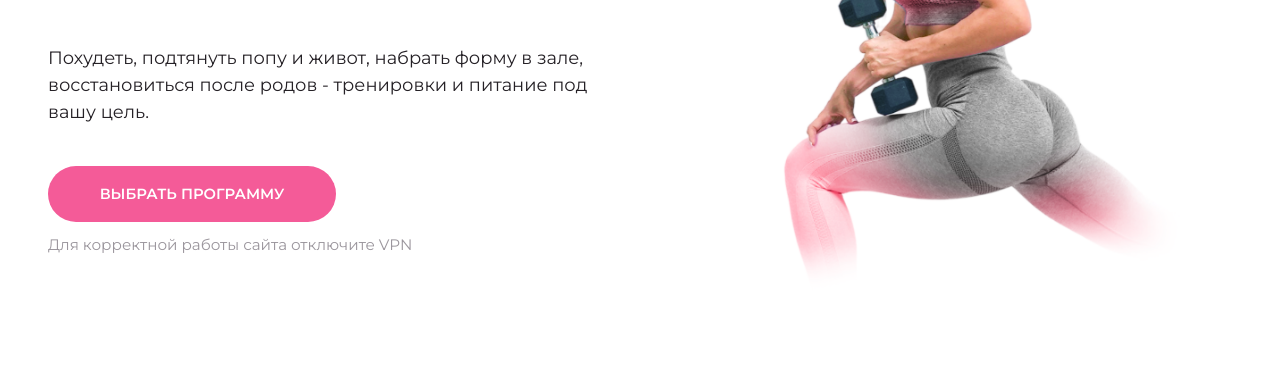
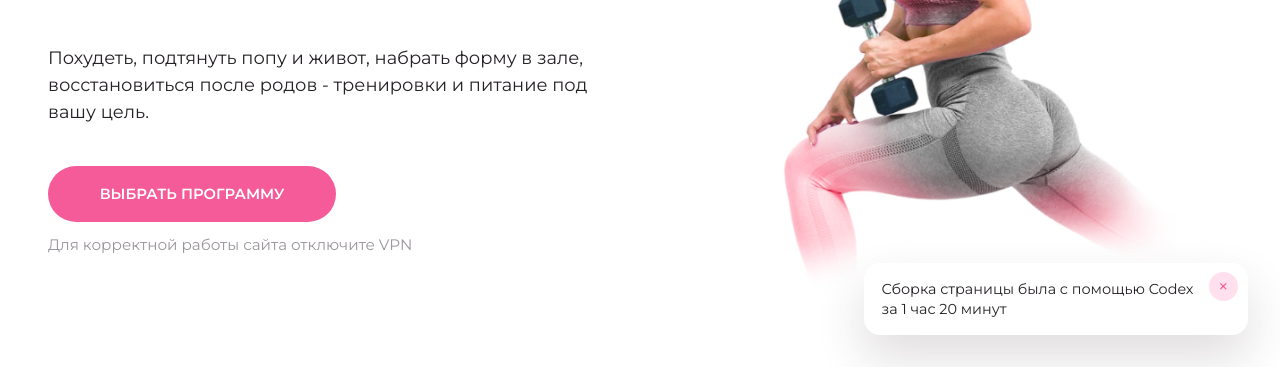
Before and after one commit to Mysnikan/usmanova-landing, a plain HTML site: page index.html in a window 1280 px wide. Shown: the part 433-800 px from the top of the page. Drawn offline with Linux system fonts and the light colour scheme.

Commit message:
Add Codex build popup

```diff
--- a/index.html
+++ b/index.html
@@ -268,6 +268,13 @@
       </div>
     </footer>
 
+    <div class="build-popup" data-build-popup hidden>
+      <div class="build-popup__content" role="status" aria-live="polite">
+        <p>Сборка страницы была с помощью Codex за 1 час 20 минут</p>
+        <button class="build-popup__close" type="button" aria-label="Закрыть" data-build-popup-close>×</button>
+      </div>
+    </div>
+
     <script src="script.js"></script>
   </body>
 </html>
--- a/script.js
+++ b/script.js
@@ -100,6 +100,22 @@ if (motionAllowed) {
   });
 }
 
+const buildPopup = document.querySelector('[data-build-popup]');
+const buildPopupClose = document.querySelector('[data-build-popup-close]');
+
+if (buildPopup && buildPopupClose) {
+  buildPopup.hidden = false;
+
+  const closeBuildPopup = () => {
+    buildPopup.classList.add('is-closing');
+    window.setTimeout(() => {
+      buildPopup.hidden = true;
+    }, 220);
+  };
+
+  buildPopupClose.addEventListener('click', closeBuildPopup);
+}
+
 document.querySelectorAll('.faq-item__button').forEach((button) => {
   button.addEventListener('click', () => {
     const item = button.closest('.faq-item');
--- a/styles.css
+++ b/styles.css
@@ -452,6 +452,72 @@ a {
   box-shadow: 0 0.6rem 1.5rem rgba(63, 43, 55, 0.08);
 }
 
+.build-popup {
+  position: fixed;
+  right: clamp(1rem, 3vw, 2rem);
+  bottom: clamp(1rem, 3vw, 2rem);
+  z-index: 20;
+  max-width: min(24rem, calc(100vw - 2rem));
+}
+
+.build-popup__content {
+  position: relative;
+  padding: 1rem 3rem 1rem 1.1rem;
+  border-radius: 1rem;
+  background: #ffffff;
+  color: var(--ink);
+  box-shadow: 0 1.4rem 3rem rgba(63, 43, 55, 0.16);
+  animation: popupIn 420ms ease both;
+}
+
+.build-popup__content p {
+  margin: 0;
+  font-size: 0.9rem;
+  line-height: 1.4;
+}
+
+.build-popup__close {
+  position: absolute;
+  top: 0.55rem;
+  right: 0.65rem;
+  display: inline-flex;
+  align-items: center;
+  justify-content: center;
+  width: 1.8rem;
+  height: 1.8rem;
+  border: 0;
+  border-radius: 999rem;
+  background: var(--pink-soft);
+  color: var(--pink);
+  cursor: pointer;
+  font: inherit;
+  font-size: 1.2rem;
+  line-height: 1;
+}
+
+.build-popup.is-closing .build-popup__content {
+  animation: popupOut 220ms ease both;
+}
+
+@keyframes popupIn {
+  from {
+    opacity: 0;
+    transform: translateY(0.8rem) scale(0.98);
+  }
+
+  to {
+    opacity: 1;
+    transform: translateY(0) scale(1);
+  }
+}
+
+@keyframes popupOut {
+  to {
+    opacity: 0;
+    transform: translateY(0.4rem) scale(0.98);
+  }
+}
+
 .program-page {
   position: relative;
   min-height: 100vh;
```
